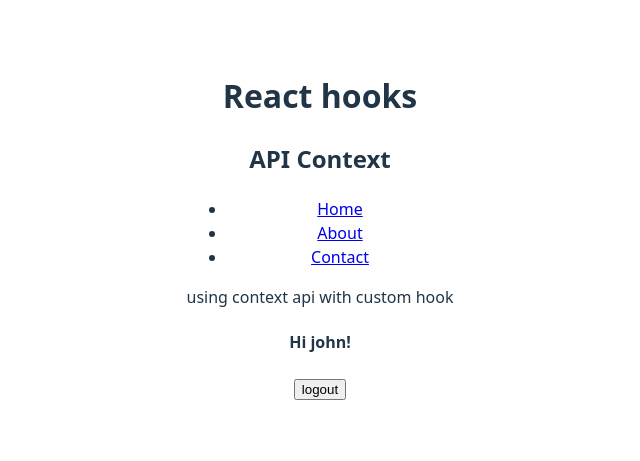
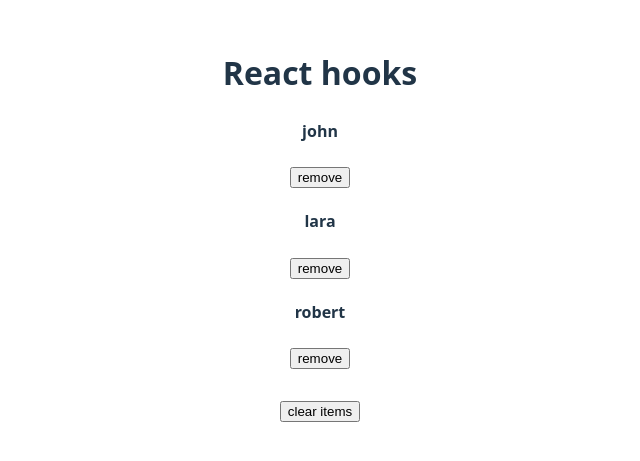
Before and after one commit to VentsiGeorgiev/react-next-js-typescript, a React (Vite) app in the folder react-hooks-and-advanced-topics/react-app/: page / in a window 1280 px wide. Shown: the part 175-636 px from the top of the page, without its empty margins (320-960 px from the left). Built offline with nearby package versions, Linux system fonts and the light colour scheme.

Commit message:
useReducer hook

```diff
--- a/react-hooks-and-advanced-topics/react-app/src/App.jsx
+++ b/react-hooks-and-advanced-topics/react-app/src/App.jsx
@@ -21,6 +21,7 @@ import FetchUserData from './hooks-tutorial/04-custom-hook/02-fetch-data'
 import NavbarC from './hooks-tutorial/05-context-api/02-context-api/Navbar'
 import Navbar from './hooks-tutorial/05-context-api/01-prop-drilling/Navbar'
 import NavbarCh from './hooks-tutorial/05-context-api/03-context-api custom-hook/Navbar'
+import ReducerBasics from './hooks-tutorial/06-useReducer/ReducerBasics'
 
 function App() {
   return (
@@ -46,7 +47,8 @@ function App() {
 
       {/* <Navbar /> */}
       {/* <NavbarC /> */}
-      <NavbarCh />
+      {/* <NavbarCh /> */}
+      <ReducerBasics />
     </>
   )
 }
--- a/react-hooks-and-advanced-topics/react-app/src/hooks-tutorial/05-context-api/03-context-api custom-hook/NavLinks.jsx
+++ b/react-hooks-and-advanced-topics/react-app/src/hooks-tutorial/05-context-api/03-context-api custom-hook/NavLinks.jsx
@@ -3,6 +3,7 @@ import UserContainer from './UserContainer'
 const NavLinks = () => {
   return (
     <div>
+      <p></p>
       <ul>
         <li>
           <a href='/home'>Home</a>{' '}
--- a/react-hooks-and-advanced-topics/react-app/src/hooks-tutorial/05-context-api/global-context/src/App.jsx
+++ b/react-hooks-and-advanced-topics/react-app/src/hooks-tutorial/05-context-api/global-context/src/App.jsx
@@ -10,5 +10,5 @@ function App() {
     </>
   )
 }
-
+// https://www.youtube.com/watch?v=i-xHQCGa2xY
 export default App
--- /dev/null
+++ b/react-hooks-and-advanced-topics/react-app/src/hooks-tutorial/06-useReducer/ReducerBasics.jsx
@@ -0,0 +1,52 @@
+import { useReducer } from 'react'
+import ACTIONS from './actions'
+import reducer from './reducer'
+
+const data = [
+  { id: 1, name: 'john' },
+  { id: 2, name: 'lara' },
+  { id: 3, name: 'robert' },
+]
+
+const defaultState = {
+  people: data,
+}
+
+const ReducerBasics = () => {
+  const [state, dispatch] = useReducer(reducer, defaultState)
+
+  const removeItem = (id) => {
+    dispatch({ type: ACTIONS.REMOVE_ITEM, payload: { id } })
+  }
+
+  const clearItems = () => {
+    dispatch({ type: ACTIONS.CLEAR_ITEMS })
+  }
+  const resetItems = () => {
+    dispatch({ type: ACTIONS.RESET_ITEMS })
+  }
+  return (
+    <div>
+      {state.people.map((person) => {
+        const { id, name } = person
+        return (
+          <div key={id}>
+            <h4>{name}</h4>
+            <button onClick={() => removeItem(id)}>remove</button>
+          </div>
+        )
+      })}
+      {state.people.length > 0 ? (
+        <button style={{ marginTop: '2rem' }} onClick={() => clearItems()}>
+          clear items
+        </button>
+      ) : (
+        <button style={{ marginTop: '2rem' }} onClick={() => resetItems()}>
+          reset items
+        </button>
+      )}
+    </div>
+  )
+}
+
+export default ReducerBasics
--- /dev/null
+++ b/react-hooks-and-advanced-topics/react-app/src/hooks-tutorial/06-useReducer/actions.jsx
@@ -0,0 +1,7 @@
+const ACTIONS = {
+  CLEAR_ITEMS: 'CLEAR_ITEMS',
+  RESET_ITEMS: 'RESET_ITEMS',
+  REMOVE_ITEM: 'REMOVE_ITEM',
+}
+
+export default ACTIONS
--- /dev/null
+++ b/react-hooks-and-advanced-topics/react-app/src/hooks-tutorial/06-useReducer/reducer.jsx
@@ -0,0 +1,43 @@
+import ACTIONS from './actions'
+
+const data = [
+  { id: 1, name: 'john' },
+  { id: 2, name: 'lara' },
+  { id: 3, name: 'robert' },
+]
+
+const reducer = (state, action) => {
+  switch (action.type) {
+    case ACTIONS.CLEAR_ITEMS:
+      return { ...state, people: [] }
+    case ACTIONS.RESET_ITEMS:
+      return { ...state, people: [...data] }
+    case ACTIONS.REMOVE_ITEM: {
+      const id = action.payload?.id
+      if (typeof id !== 'number') return state
+      return { ...state, people: state.people.filter((p) => p.id !== id) }
+    }
+    default:
+      console.error('ACTION NOT FOUND:', action.type)
+      return state
+  }
+}
+
+export default reducer
+
+// if / else block
+// const reducer = (state, action) => {
+//   if (action.type === 'CLEAR_ITEMS') {
+//     return { ...state, people: [] }
+//   }
+//   if (action.type === 'RESET_ITEMS') {
+//     return { ...state, people: defaultState.people }
+//   }
+//   if (action.type === 'REMOVE_ITEM' && action.payload) {
+//     const { id } = action.payload
+//     const newPeople = state.people.filter((person) => person.id !== id)
+//     return { ...state, people: newPeople }
+//   }
+//   console.error('ACTION NOT FOUND')
+//   return state
+// }
```
